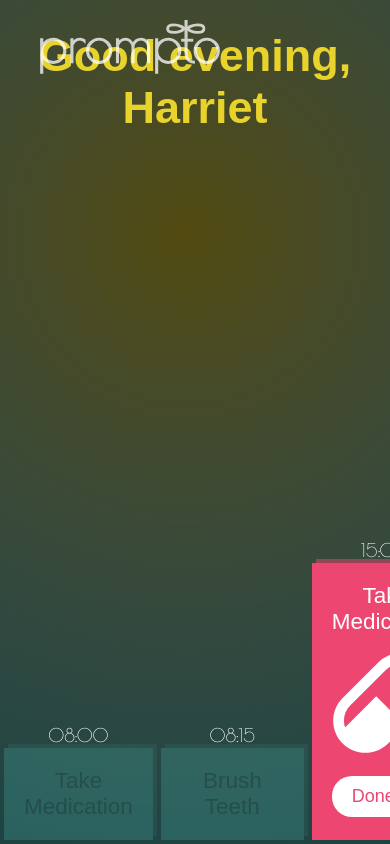
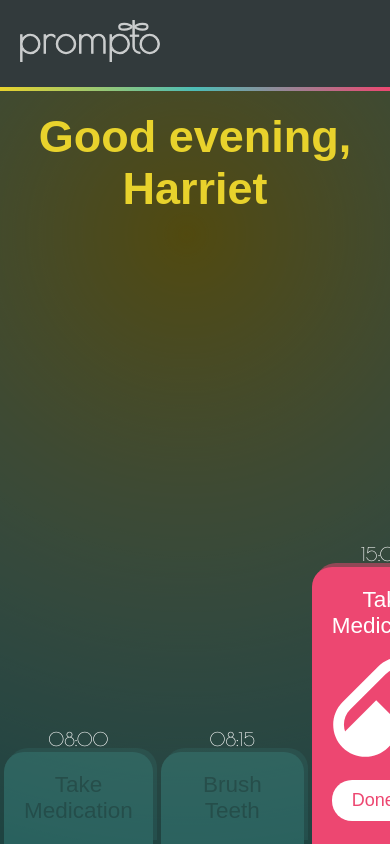
Before and after one commit to Mottokrosh/prompto, a website: page www/index.html in a window 390 px wide. Shown: the top 844 px of the page. Drawn offline with nearby package versions, Linux system fonts and the light colour scheme; a web font is replaced by a local one.

Commit message:
Header styling

```diff
--- a/www/css/index.css
+++ b/www/css/index.css
@@ -24,38 +24,6 @@ body {
 	flex-direction: column;
 }
 
-#app {
-	margin-top: auto;
-}
-
-#primary-logo {
-    position: fixed;
-    top: 20px;
-    left: 40px;
-}
-
-#primary-logo img {
-    max-width: 180px;
-    opacity: 0.75;
-    -webkit-transition: opacity 100ms ease;
-    transition: opacity 200ms ease;
-}
-
-#primary-logo img:hover {
-    opacity: 1;
-}
-
-.col-wrapper {
-    max-width: 960px;
-    margin: 0 auto;
-    position: relative;
-}
-
-header[role="banner"] {
-    min-height: 120px;
-    padding: 30px;
-}
-
 h1, h2, h3, h4 {
     color: #E8D22C;
     margin: 0 0 1em 0;
@@ -71,6 +39,49 @@ h2 {
     font-weight: normal;
 }
 
+#app {
+	margin-top: auto;
+}
+
+.col-wrapper {
+    max-width: 960px;
+    margin: 0 auto;
+    position: relative;
+}
+
+header[role="banner"] .logo {
+    background-color: #323a3c;
+    padding: 20px;
+}
+
+header[role="banner"] .greeting:before {
+    content: '';
+    height: 4px;
+    width: 100%;
+    display: block;
+    background-image: linear-gradient(
+        to right,
+        #E8D22C,
+        #4DBDB7,
+        #ED4771
+    );
+}
+
+#primary-logo img {
+    max-width: 140px;
+    opacity: 0.75;
+    -webkit-transition: opacity 100ms ease;
+    transition: opacity 200ms ease;
+}
+
+#primary-logo img:hover {
+    opacity: 1;
+}
+
+.greeting h1 {
+    margin: 20px 0 0 0;
+}
+
 .timeline{
 	display: flex;
 	align-items: flex-end;
@@ -78,7 +89,7 @@ h2 {
 
 .task-wrapper {
 	flex: 1;
-    margin: 4px;
+    margin: 4px 4px 0 4px;
 }
 
 .task .show-selected {
@@ -101,6 +112,8 @@ h2 {
 
 .task {
 	border: none;
+    border-top-left-radius: 20px;
+    border-top-right-radius: 20px;
 	background-color: #ED4771;
 	padding: 20px;
     box-shadow: 4px -4px 0 rgba(237, 71, 113, 0.5);
--- a/www/index.html
+++ b/www/index.html
@@ -9,8 +9,12 @@
 	</head>
 	<body>
 		<header role="banner" ng-controller="HeaderCtrl">
-			<div class="col-wrapper">
-				<a href="#/" id="primary-logo"><img src="img/prompto.svg" alt="Prompto logo"></a>
+			<div class="logo">
+				<div class="col-wrapper">
+					<a href="#/" id="primary-logo"><img src="img/prompto.svg" alt="Prompto logo"></a>
+				</div>
+			</div>
+			<div class="col-wrapper greeting">
 				<h1>{{message}}</h1>
 			</div>
 		</header>
```
Also changed, not shown: www/img/photos/Ramone.png (added).
